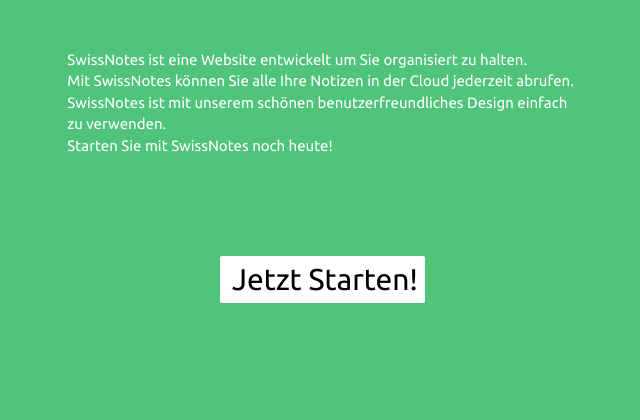
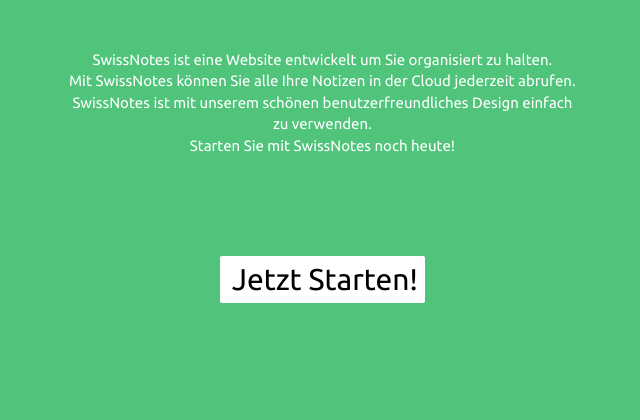
Before and after one commit to maalurprograms/K307, a PHP site: page / in a window 1280 px wide. Shown: the part 498-918 px from the top of the page, without its empty margins (211-851 px from the left). Run offline with PHP 8.4, Linux system fonts and the light colour scheme; a stand-in replaces the project's code that opens the database connection.

Commit message:
center text

```diff
--- a/view/home.php
+++ b/view/home.php
@@ -32,7 +32,7 @@
         </div>
         <img class="center" src="view/static/images/book.png">
 
-        <p class="txt1">SwissNotes ist eine Website entwickelt um Sie organisiert zu halten.<br>
+        <p class="txt1 txt_center">SwissNotes ist eine Website entwickelt um Sie organisiert zu halten.<br>
             Mit SwissNotes können Sie alle Ihre Notizen in der Cloud jederzeit abrufen.<br>
             SwissNotes ist mit unserem schönen benutzerfreundliches Design einfach zu verwenden.<br>
             Starten Sie mit SwissNotes noch heute!</p>
```
